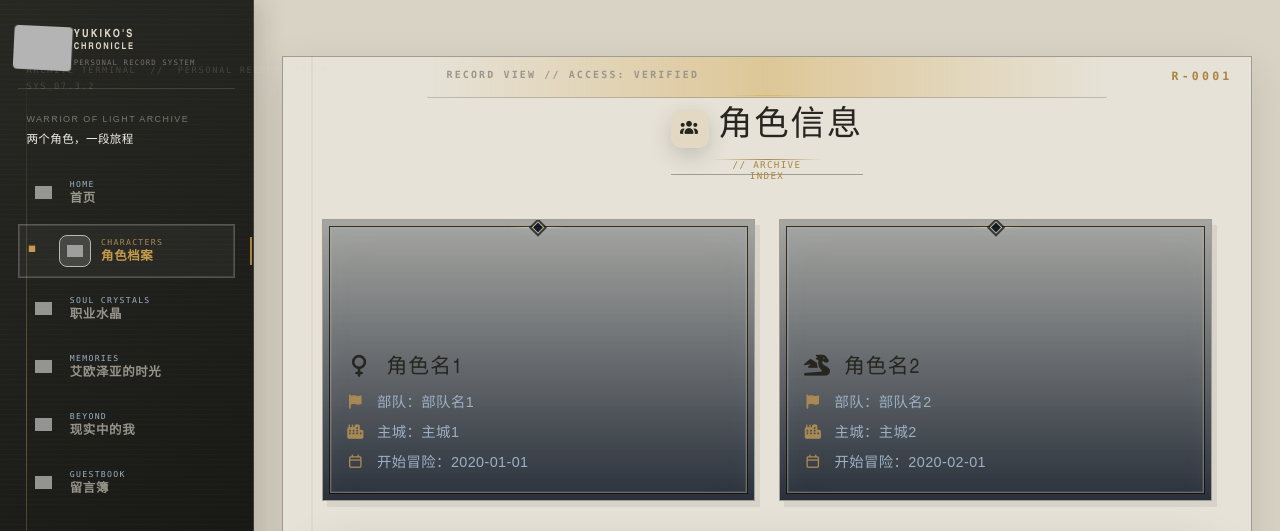
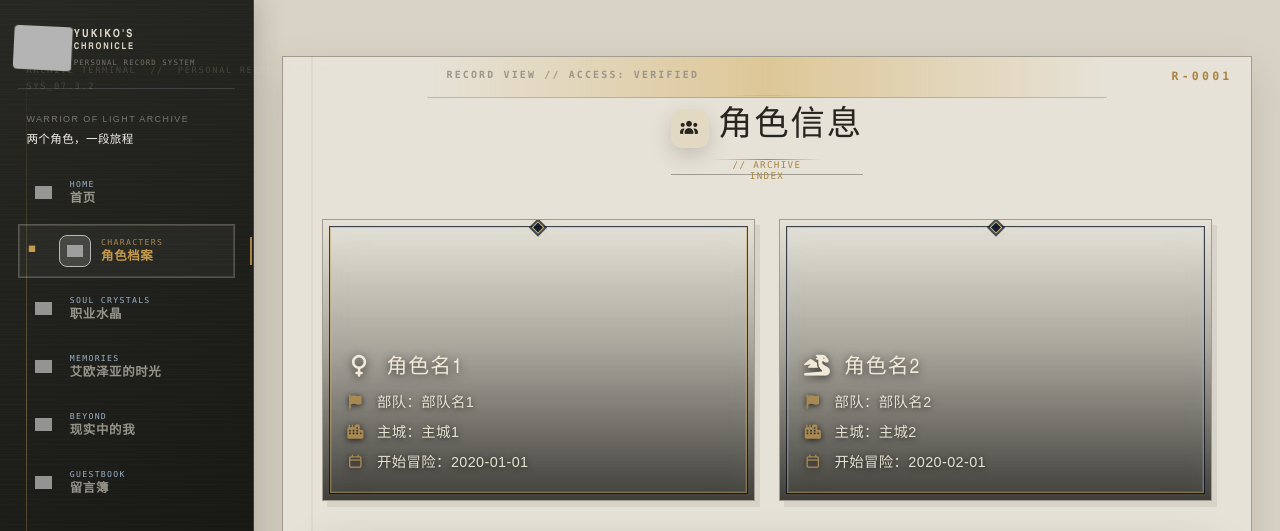
Before and after one commit to kuduoyukiko/eorzea-personal-homepage, a Flask app: page /characters in a window 1280 px wide. Shown: the top 531 px of the page. Run offline with Flask 3, Linux system fonts and the light colour scheme; parts of the project's set-up code (start-up, migrations or seed data) failed here and were passed over; some libraries are stand-ins or nearby versions; grey boxes are pictures that could not be loaded.

Commit message:
Preserve character backgrounds in YoRHa theme

```diff
--- a/static/css/nier-terminal.css
+++ b/static/css/nier-terminal.css
@@ -227,7 +227,7 @@ body.nier-terminal::after {
 .nier-terminal .page-title-icon { color: var(--nt-gold); filter: grayscale(.6); }
 
 /* Shared panels and controls */
-.nier-terminal :is(.card,.char-card,.job-card,.social-card,.msg-card,.intro-card,.gallery-feature,.gallery-item,.life-photo,.mail-settings-panel,.reference-panel,.reference-beyond,.reference-profile-card) {
+.nier-terminal :is(.card,.job-card,.social-card,.msg-card,.intro-card,.gallery-feature,.gallery-item,.life-photo,.mail-settings-panel,.reference-panel,.reference-beyond,.reference-profile-card) {
     border: 1px solid var(--nt-line) !important;
     border-radius: 0 !important;
     color: var(--nt-ink);
@@ -235,6 +235,20 @@ body.nier-terminal::after {
     box-shadow: 5px 6px 0 rgba(50,47,39,.08) !important;
     backdrop-filter: none !important;
 }
+.nier-terminal .char-card {
+    border: 1px solid var(--nt-line) !important;
+    border-radius: 0 !important;
+    color: var(--nt-ink);
+    box-shadow: 5px 6px 0 rgba(50,47,39,.08) !important;
+}
+.nier-terminal .char-card .overlay {
+    background: linear-gradient(180deg,
+        rgba(232,227,216,.18) 0%,
+        rgba(38,37,31,.32) 46%,
+        rgba(27,27,23,.82) 100%);
+}
+.nier-terminal .char-card .char-name { color: #f2ead8 !important; text-shadow: 0 2px 10px rgba(0,0,0,.72) !important; }
+.nier-terminal .char-card .char-info { color: rgba(247,241,225,.9); text-shadow: 0 1px 6px rgba(0,0,0,.78); }
 .nier-terminal :is(.card,.char-card,.job-card,.social-card,.msg-card,.intro-card,.gallery-item,.life-photo,.reference-panel)::after {
     border-radius: 0 !important;
 }
```
